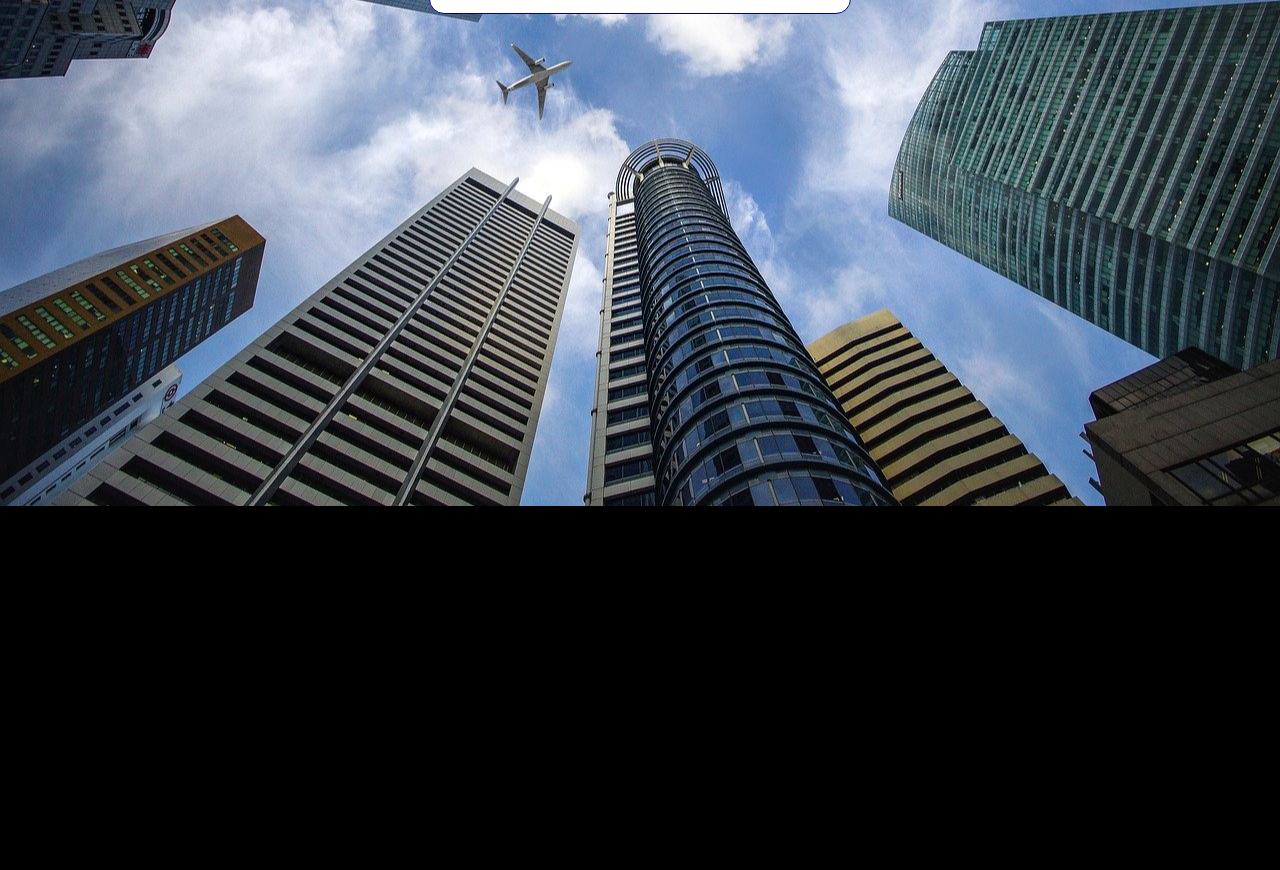
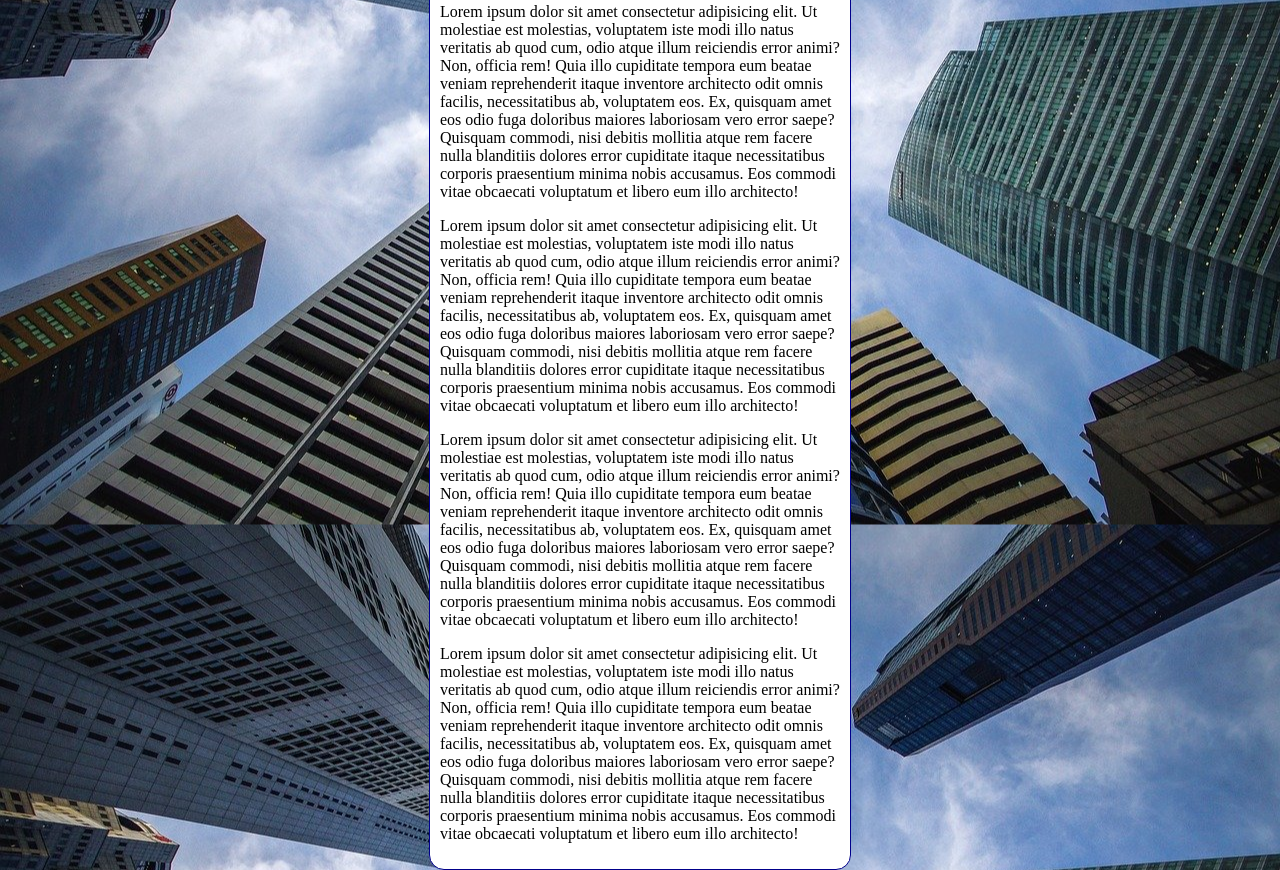
Before and after one commit to Lucasfs3/html-css, a plain HTML site: page exercicios/modulo 3/ex022/fundo006.html in a window 1280 px wide. Shown: the part 310-1180 px from the top of the page. Before the commit the page ends 816 px from the top, so only its background shows below. Drawn offline with Linux system fonts and the light colour scheme.

Commit message:
Update fundo006.html

```diff
--- a/exercicios/modulo 3/ex022/fundo006.html
+++ b/exercicios/modulo 3/ex022/fundo006.html
@@ -10,7 +10,7 @@
             background-color: black;
             background-image: url(imagens/wallpaper002.jpg);
             background-position: center center;
-            background-repeat: no-repeat;
+            background-repeat: repeat-y;
             background-size: cover;
         }
         main {
@@ -29,6 +29,18 @@
         <p>Lorem ipsum dolor sit amet consectetur adipisicing elit. Ut molestiae est molestias, voluptatem iste modi illo natus veritatis ab quod cum, odio atque illum reiciendis error animi? Non, officia rem!
         Quia illo cupiditate tempora eum beatae veniam reprehenderit itaque inventore architecto odit omnis facilis, necessitatibus ab, voluptatem eos. Ex, quisquam amet eos odio fuga doloribus maiores laboriosam vero error saepe?
         Quisquam commodi, nisi debitis mollitia atque rem facere nulla blanditiis dolores error cupiditate itaque necessitatibus corporis praesentium minima nobis accusamus. Eos commodi vitae obcaecati voluptatum et libero eum illo architecto!</p>
+        <p>Lorem ipsum dolor sit amet consectetur adipisicing elit. Ut molestiae est molestias, voluptatem iste modi illo natus veritatis ab quod cum, odio atque illum reiciendis error animi? Non, officia rem!
+            Quia illo cupiditate tempora eum beatae veniam reprehenderit itaque inventore architecto odit omnis facilis, necessitatibus ab, voluptatem eos. Ex, quisquam amet eos odio fuga doloribus maiores laboriosam vero error saepe?
+            Quisquam commodi, nisi debitis mollitia atque rem facere nulla blanditiis dolores error cupiditate itaque necessitatibus corporis praesentium minima nobis accusamus. Eos commodi vitae obcaecati voluptatum et libero eum illo architecto!</p>
+            <p>Lorem ipsum dolor sit amet consectetur adipisicing elit. Ut molestiae est molestias, voluptatem iste modi illo natus veritatis ab quod cum, odio atque illum reiciendis error animi? Non, officia rem!
+                Quia illo cupiditate tempora eum beatae veniam reprehenderit itaque inventore architecto odit omnis facilis, necessitatibus ab, voluptatem eos. Ex, quisquam amet eos odio fuga doloribus maiores laboriosam vero error saepe?
+                Quisquam commodi, nisi debitis mollitia atque rem facere nulla blanditiis dolores error cupiditate itaque necessitatibus corporis praesentium minima nobis accusamus. Eos commodi vitae obcaecati voluptatum et libero eum illo architecto!</p>
+                <p>Lorem ipsum dolor sit amet consectetur adipisicing elit. Ut molestiae est molestias, voluptatem iste modi illo natus veritatis ab quod cum, odio atque illum reiciendis error animi? Non, officia rem!
+                    Quia illo cupiditate tempora eum beatae veniam reprehenderit itaque inventore architecto odit omnis facilis, necessitatibus ab, voluptatem eos. Ex, quisquam amet eos odio fuga doloribus maiores laboriosam vero error saepe?
+                    Quisquam commodi, nisi debitis mollitia atque rem facere nulla blanditiis dolores error cupiditate itaque necessitatibus corporis praesentium minima nobis accusamus. Eos commodi vitae obcaecati voluptatum et libero eum illo architecto!</p>
+                    <p>Lorem ipsum dolor sit amet consectetur adipisicing elit. Ut molestiae est molestias, voluptatem iste modi illo natus veritatis ab quod cum, odio atque illum reiciendis error animi? Non, officia rem!
+                        Quia illo cupiditate tempora eum beatae veniam reprehenderit itaque inventore architecto odit omnis facilis, necessitatibus ab, voluptatem eos. Ex, quisquam amet eos odio fuga doloribus maiores laboriosam vero error saepe?
+                        Quisquam commodi, nisi debitis mollitia atque rem facere nulla blanditiis dolores error cupiditate itaque necessitatibus corporis praesentium minima nobis accusamus. Eos commodi vitae obcaecati voluptatum et libero eum illo architecto!</p>
     </main>
 </body>
 </html>
```
